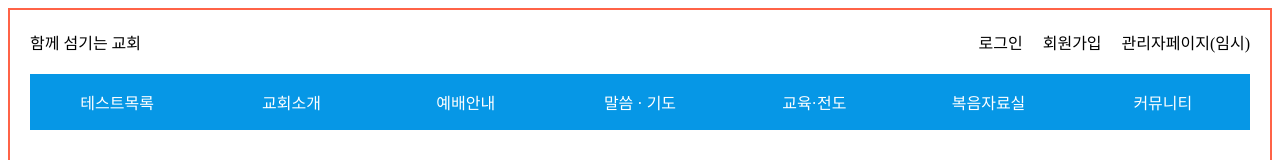
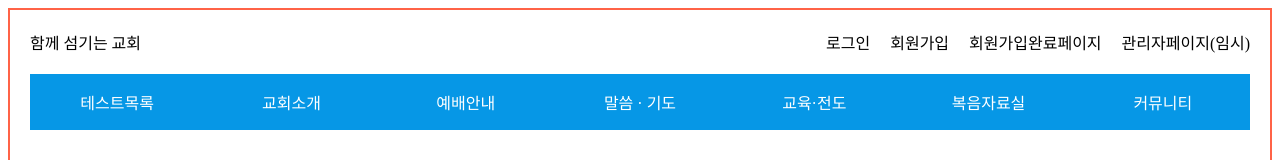
Before and after one commit to Hyunjun-11/church-Fe, a React (Vite) app: page / in a window 1280 px wide. Shown: the top 160 px of the page. Built offline with nearby package versions, Linux system fonts and the light colour scheme.

Commit message:
feat : signup-success

```diff
--- a/src/components/header/Header.jsx
+++ b/src/components/header/Header.jsx
@@ -36,6 +36,13 @@ const Header = () => {
           </div>
           <div
             onClick={() => {
+              onClick("/signup-success");
+            }}
+          >
+            회원가입완료페이지
+          </div>
+          <div
+            onClick={() => {
               onClick("/admin");
             }}
           >
```
